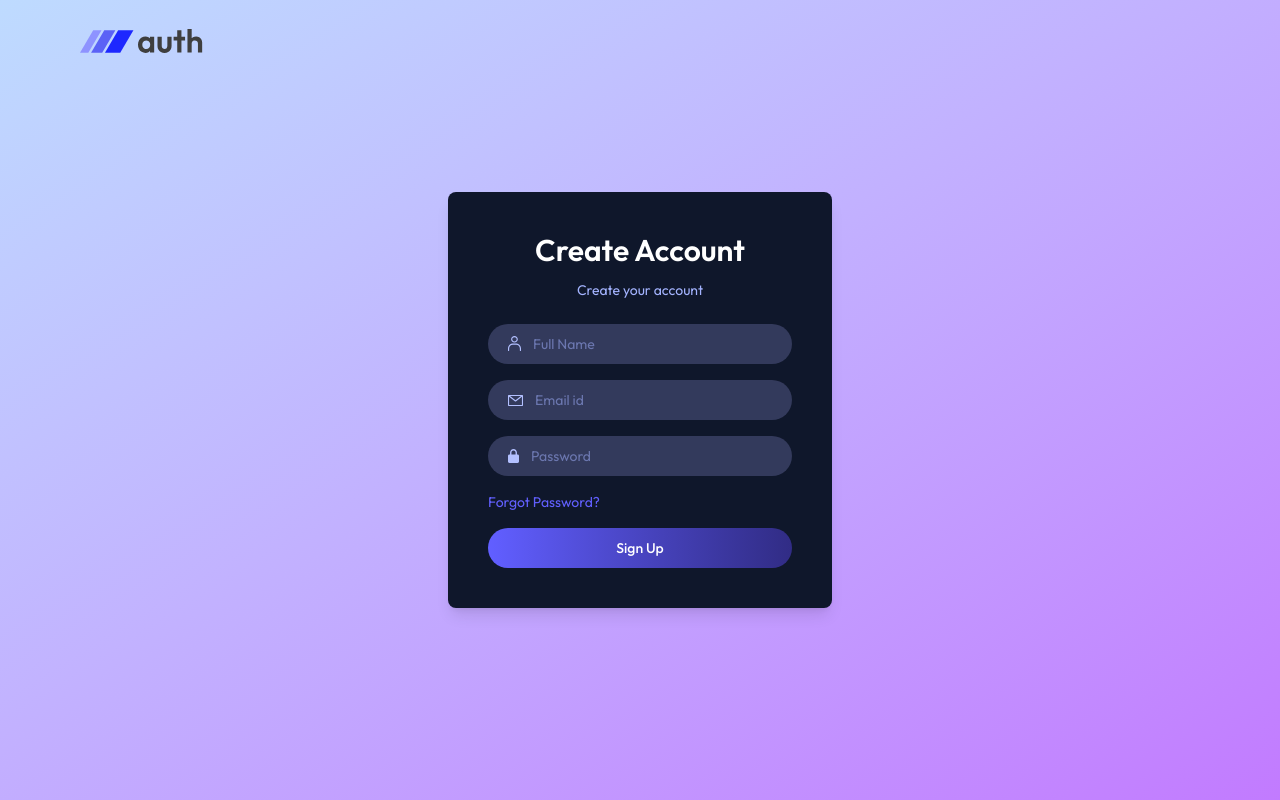
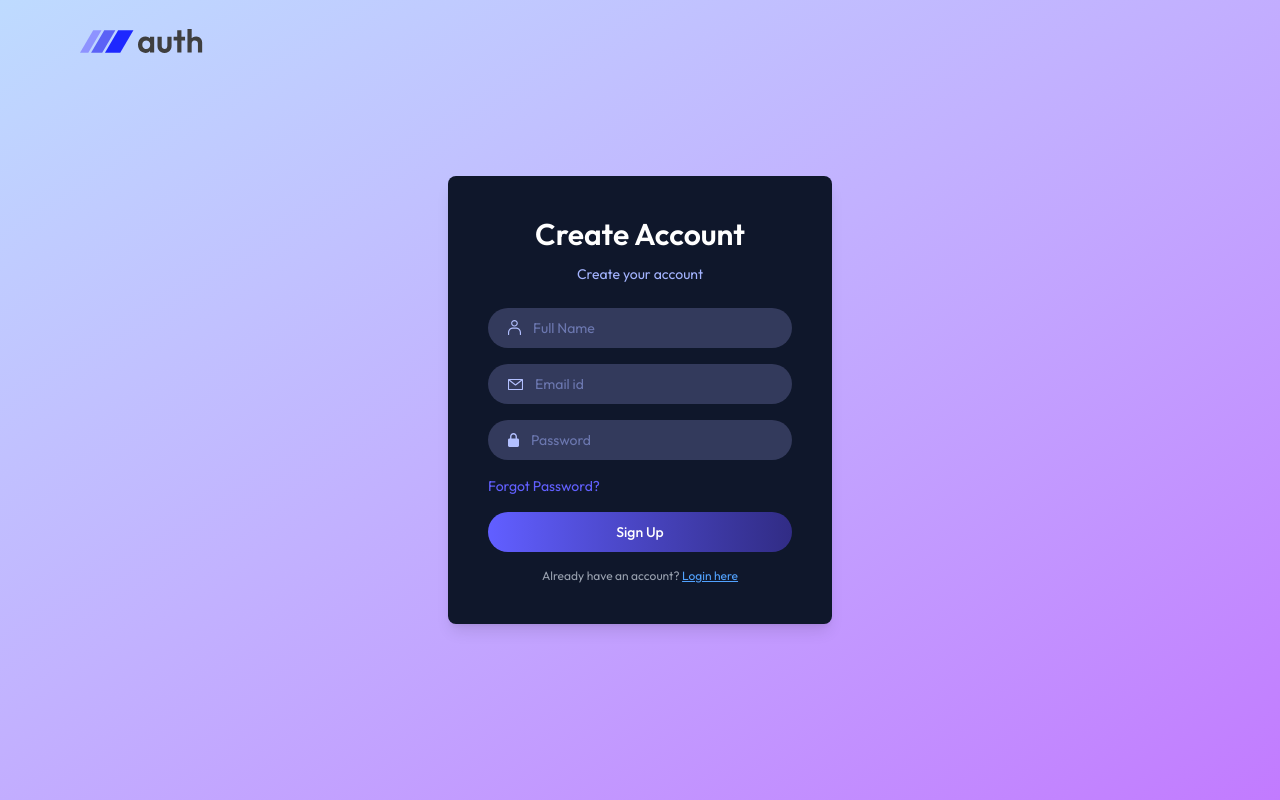
Before and after one commit to asrith-raju/MERN-Authentication-System, a React (Vite) app in the folder client/: page /login in a window 1280 px wide. Built offline with nearby package versions, Linux system fonts and the light colour scheme.

Commit message:
client(feat): add conditional rendering for Sign Up and Login forms in Login component

```diff
--- a/client/src/pages/Login.jsx
+++ b/client/src/pages/Login.jsx
@@ -13,14 +13,16 @@ const Login = () => {
             <p className='text-center text-sm mb-6'>{state === 'Sign Up' ? 'Create your account' : 'Login to your Account!'}</p>
 
             <form>
-                <div className='mb-4 flex items-center gap-3 w-full px-5 py-2.5 rounded-full bg-[#333A5C]'>
+                {state === 'Sign Up' && (<div className='mb-4 flex items-center gap-3 w-full px-5 py-2.5 rounded-full bg-[#333A5C]'>
                     <img src={assets.person_icon} alt="" />
                     <input className='bg-transparent outline-none' type="text" placeholder='Full Name' required/>
-                </div>
+                </div>)}
+
                 <div className='mb-4 flex items-center gap-3 w-full px-5 py-2.5 rounded-full bg-[#333A5C]'>
                     <img src={assets.mail_icon} alt="" />
                     <input className='bg-transparent outline-none' type="email" placeholder='Email id' required/>
                 </div>
+
                 <div className='mb-4 flex items-center gap-3 w-full px-5 py-2.5 rounded-full bg-[#333A5C]'>
                     <img src={assets.lock_icon} alt="" />
                     <input className='bg-transparent outline-none' type="password" placeholder='Password' required/>
@@ -31,6 +33,15 @@ const Login = () => {
                 <button className='w-full py-2.5 rounded-full bg-gradient-to-r from-indigo-500 to-indigo-900 text-white font-medium'>{state}</button>
             </form>
 
+            {state === 'Sign Up' ? (<p className='text-gray-400 text-center text-xs mt-4'>Already have an account?{' '}
+                <span onClick={()=>setState('Login')} className='text-blue-400 cursor-pointer underline'>Login here</span>
+            </p>)
+            :
+            (<p className='text-gray-400 text-center text-xs mt-4'>Don't have an account?{' '}
+                <span onClick={()=>setState('Sign Up')} className='text-blue-400 cursor-pointer underline'>Sign up</span>
+            </p>)}
+
+
         </div>
     </div>
   )
```
